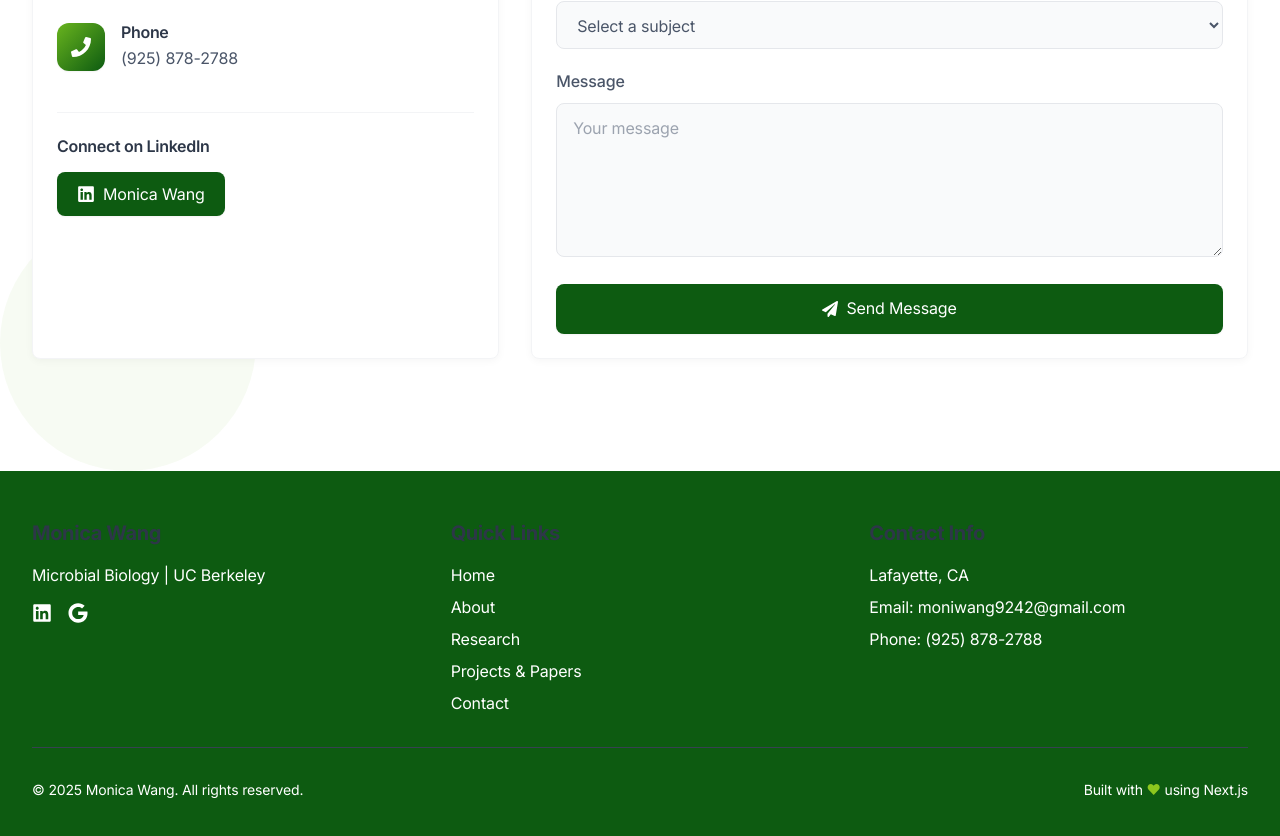
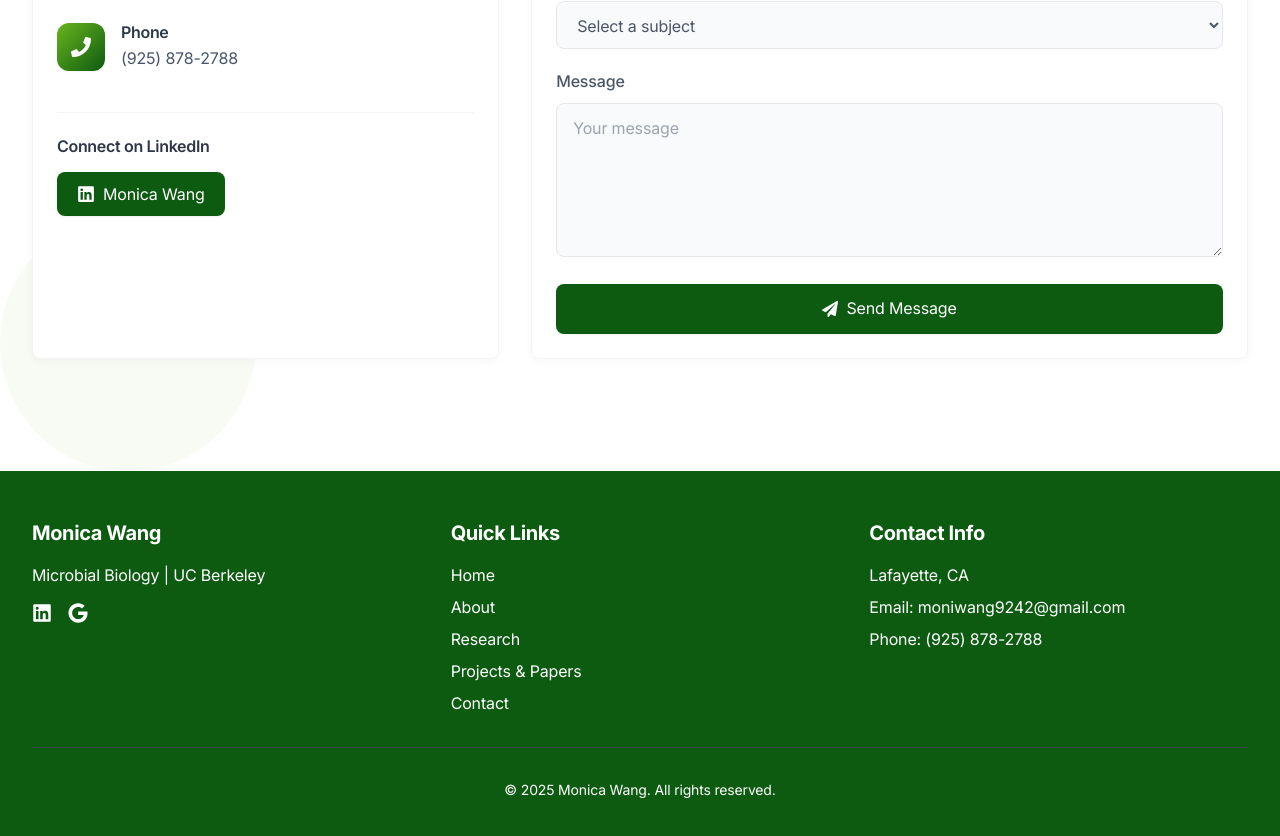
Before and after one commit to aviju888/mw-portfolio, a Next.js app: page / in a window 1280 px wide. Shown: the part 7162-7998 px from the top of the page. Built offline with nearby package versions, Linux system fonts and the light colour scheme.

Commit message:
Fix footer visibility and remove 'Built with' message

```diff
--- a/src/components/Footer.tsx
+++ b/src/components/Footer.tsx
@@ -11,7 +11,7 @@ const Footer = () => {
       <div className="container-custom">
         <div className="grid grid-cols-1 md:grid-cols-3 gap-10">
           <div>
-            <h3 className="text-xl font-bold mb-4">Monica Wang</h3>
+            <h3 className="text-xl font-bold mb-4 text-white">Monica Wang</h3>
             <p className="text-white mb-4">
               Microbial Biology | UC Berkeley
             </p>
@@ -26,7 +26,7 @@ const Footer = () => {
           </div>
 
           <div>
-            <h3 className="text-xl font-bold mb-4">Quick Links</h3>
+            <h3 className="text-xl font-bold mb-4 text-white">Quick Links</h3>
             <ul className="space-y-2">
               <li>
                 <Link href="/" className="text-white hover:text-[var(--brightest)] transition-colors">
@@ -57,7 +57,7 @@ const Footer = () => {
           </div>
 
           <div>
-            <h3 className="text-xl font-bold mb-4">Contact Info</h3>
+            <h3 className="text-xl font-bold mb-4 text-white">Contact Info</h3>
             <address className="not-italic text-white space-y-2">
               <p>Lafayette, CA</p>
               <p className="mt-2">Email: moniwang9242@gmail.com</p>
@@ -66,15 +66,10 @@ const Footer = () => {
           </div>
         </div>
 
-        <div className="border-t border-gray-700 mt-8 pt-8 flex flex-col md:flex-row justify-between items-center">
+        <div className="border-t border-gray-700 mt-8 pt-8 flex justify-center">
           <p className="text-white text-sm">
             &copy; {currentYear} Monica Wang. All rights reserved.
           </p>
-          <div className="mt-4 md:mt-0 flex flex-wrap justify-center gap-4 text-sm text-white">
-            <span>
-              Built with <span className="text-[var(--brightest)]">♥</span> using Next.js
-            </span>
-          </div>
         </div>
       </div>
     </footer>
```
